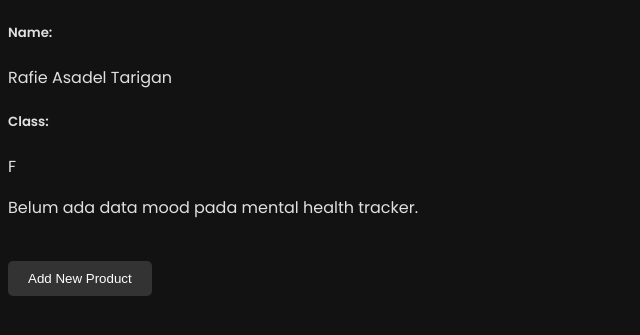
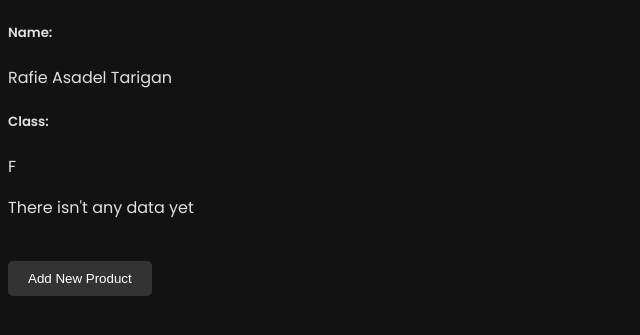
Before and after one commit to rafiedel/asadel-store, a Django app: page /view-all-product in a window 1280 px wide. Shown: the part 158-493 px from the top of the page, without its empty margins (0-640 px from the left). Run offline with Django 5.2, Linux system fonts and the light colour scheme; data that the repository does not hold is empty.

```diff
--- a/templates/view_all_product.html
+++ b/templates/view_all_product.html
@@ -14,7 +14,7 @@
 <table>
 
 {% if not products %}
-<p>Belum ada data mood pada mental health tracker.</p>
+<p>There isn't any data yet</p>
 {% else %}
 
 <table>
```
Also changed, not shown: README.md.
